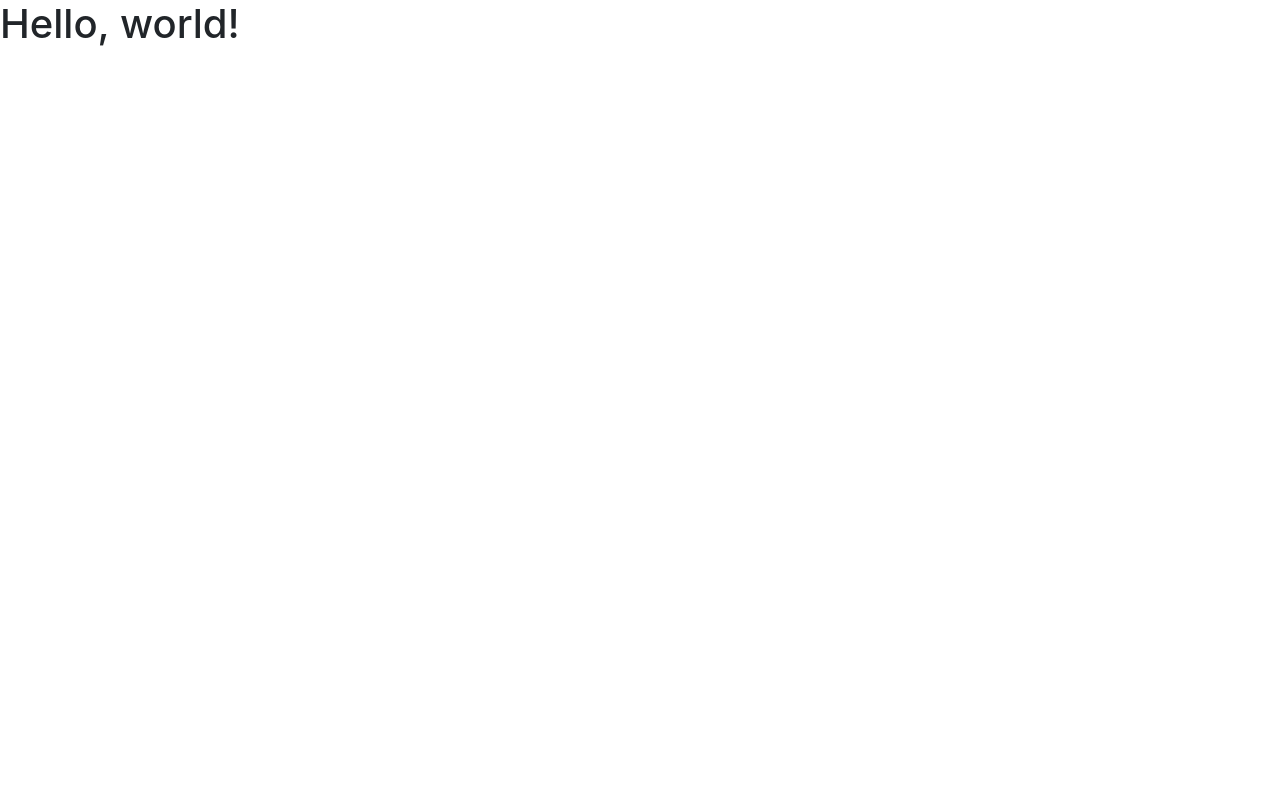
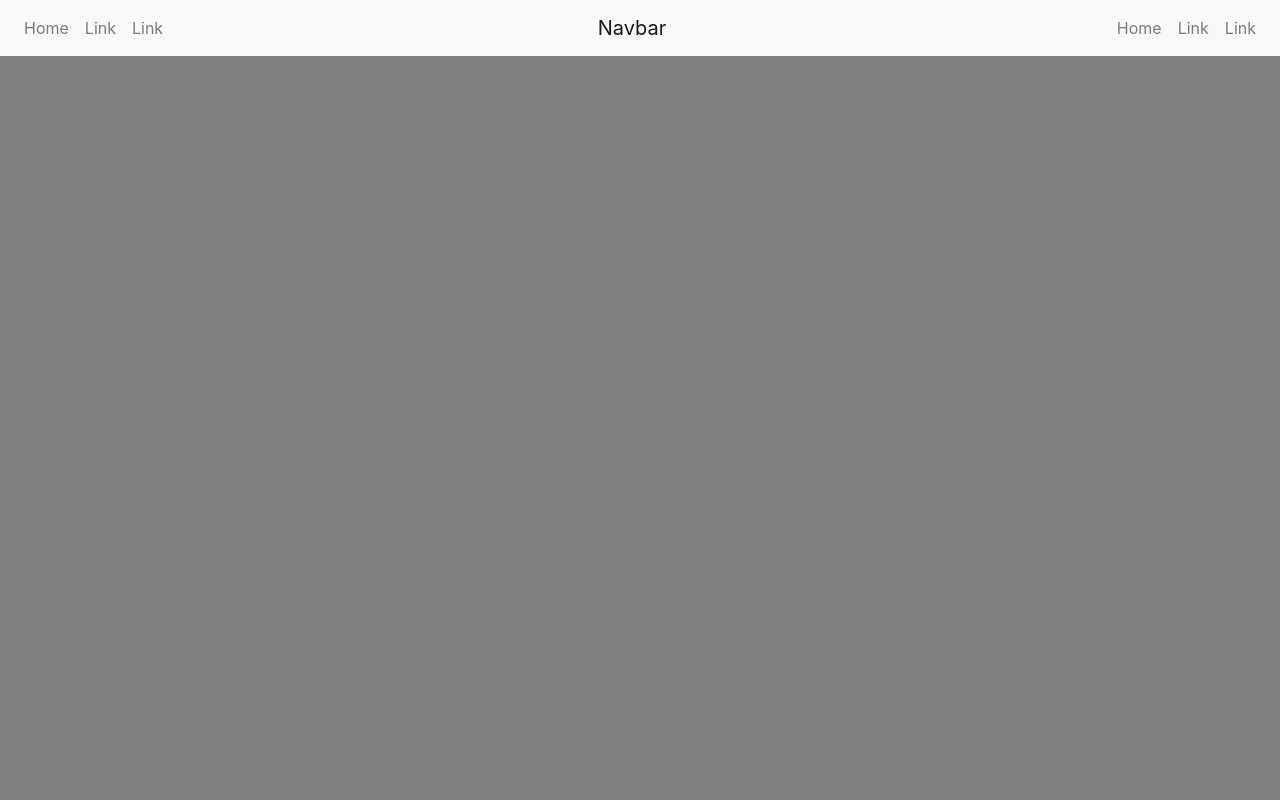
Before and after one commit to jordicallupegrail/grail-bootstrap, a plain HTML site: page index.html in a window 1280 px wide. Shown: the top 800 px of the page. Drawn offline with nearby package versions, Linux system fonts and the light colour scheme.

Commit message:
Update index.html

```diff
--- a/index.html
+++ b/index.html
@@ -16,7 +16,108 @@
         <script src="main.js"></script>
     </head>
     <body>
-        <h1>Hello, world!</h1>
+        <header>
+            <nav class="navbar fixed-top navbar-light bg-light">
+                <div>
+                    <ul class="navbar-nav flex-row">
+                        <li class="nav-item mx-2">
+                            <a class="nav-link" href="#"
+                                >Home <span class="sr-only">(current)</span></a
+                            >
+                        </li>
+                        <li class="nav-item mx-2">
+                            <a class="nav-link" href="#">Link</a>
+                        </li>
+                        <li class="nav-item mx-2">
+                            <a class="nav-link" href="#">Link</a>
+                        </li>
+                    </ul>
+                </div>
+                <a class="navbar-brand" href="#">Navbar</a>
+                <div>
+                    <ul class="navbar-nav flex-row">
+                        <li class="nav-item mx-2">
+                            <a class="nav-link" href="#"
+                                >Home <span class="sr-only">(current)</span></a
+                            >
+                        </li>
+                        <li class="nav-item mx-2">
+                            <a class="nav-link" href="#">Link</a>
+                        </li>
+                        <li class="nav-item mx-2">
+                            <a class="nav-link" href="#">Link</a>
+                        </li>
+                    </ul>
+                </div>
+            </nav>
+        </header>
+        <section>
+            <!-- <div
+                id="carouselExampleFade"
+                class="carousel slide carousel-fade"
+                data-ride="carousel"
+            >
+                <div class="carousel-inner">
+                    <div class="carousel-item active">
+                        <img src="..." class="d-block w-100" alt="..." />
+                    </div>
+                    <div class="carousel-item">
+                        <img src="..." class="d-block w-100" alt="..." />
+                    </div>
+                    <div class="carousel-item">
+                        <img src="..." class="d-block w-100" alt="..." />
+                    </div>
+                </div>
+                <a
+                    class="carousel-control-prev"
+                    href="#carouselExampleFade"
+                    role="button"
+                    data-slide="prev"
+                >
+                    <span
+                        class="carousel-control-prev-icon"
+                        aria-hidden="true"
+                    ></span>
+                    <span class="sr-only">Previous</span>
+                </a>
+                <a
+                    class="carousel-control-next"
+                    href="#carouselExampleFade"
+                    role="button"
+                    data-slide="next"
+                >
+                    <span
+                        class="carousel-control-next-icon"
+                        aria-hidden="true"
+                    ></span>
+                    <span class="sr-only">Next</span>
+                </a>
+            </div> -->
+            <div
+                style="background-color: grey; width: 100%; min-height: 100vh"
+            ></div>
+        </section>
+        <section>
+            <div
+                style="background-color: white; width: 100%; min-height: 100vh"
+            ></div>
+        </section>
+        <section>
+            <div
+                style="background-color: grey; width: 100%; min-height: 100vh"
+            ></div>
+        </section>
+        <section>
+            <div
+                style="background-color: white; width: 100%; min-height: 100vh"
+            ></div>
+        </section>
+        <section>
+            <div
+                style="background-color: grey; width: 100%; min-height: 100vh"
+            ></div>
+        </section>
+        <footer></footer>
 
         <script
             src="https://code.jquery.com/jquery-3.5.1.slim.min.js"
```
